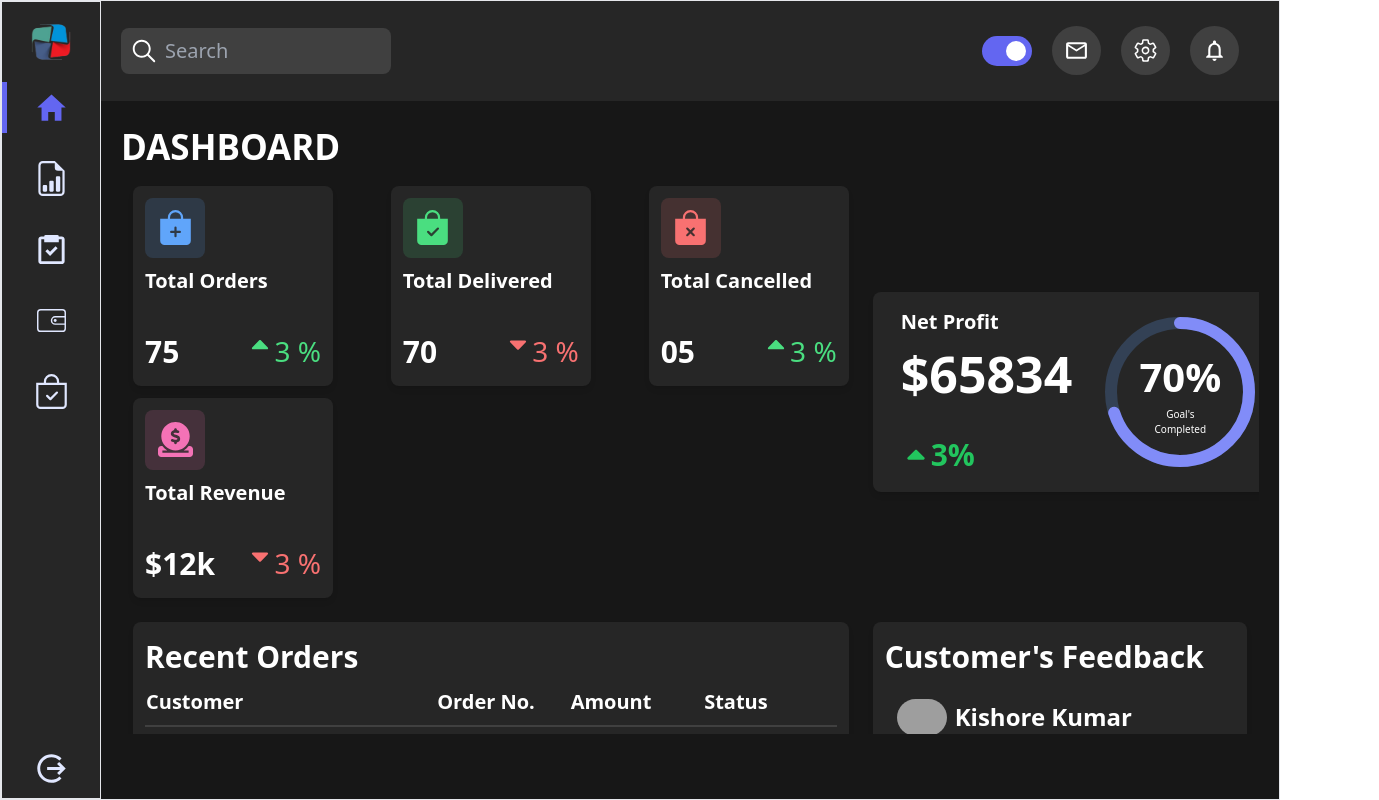
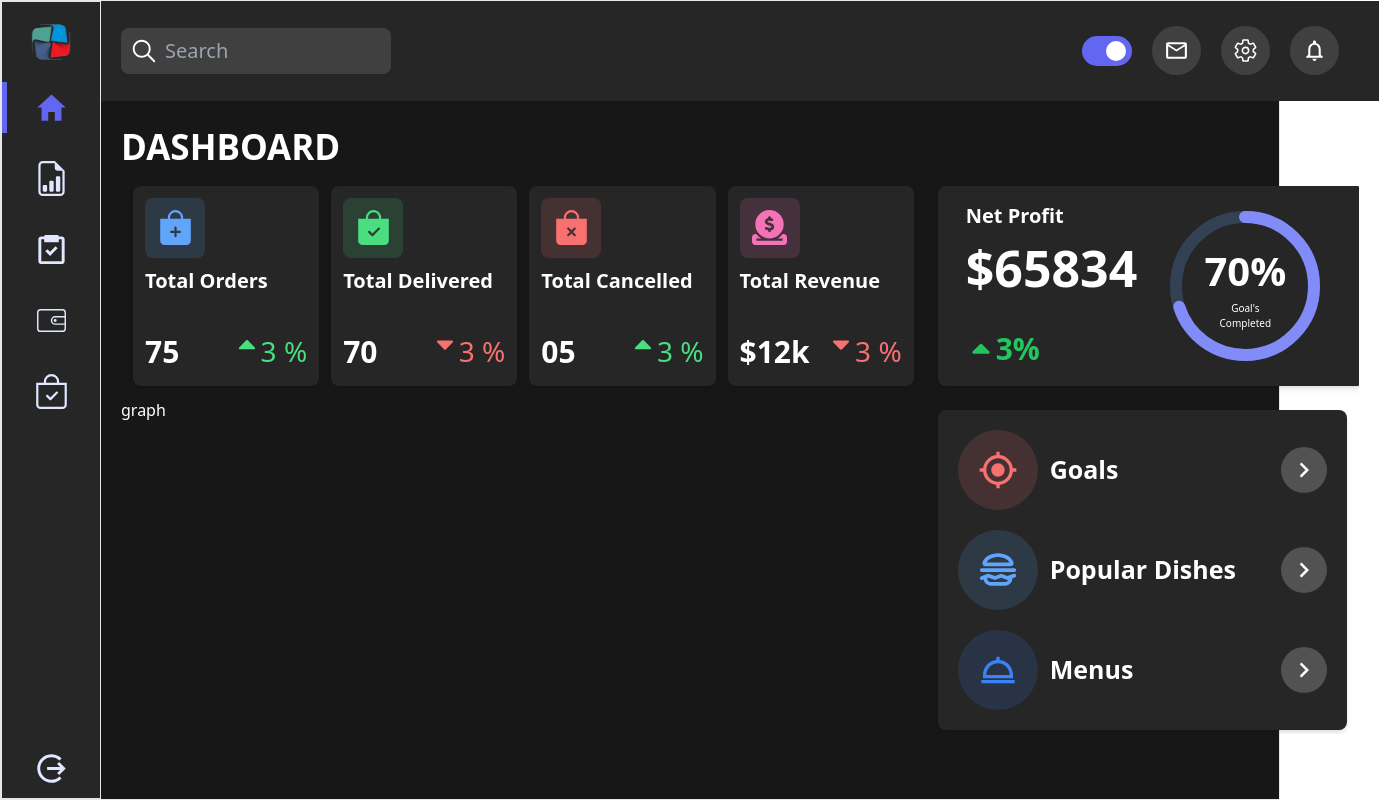
Before and after one commit to iamkishoremahto/dashboard, a React (Vite) app: page / in a window 1280 px wide. Shown: the whole page, 1379 px wide, since content can reach past the window. Built offline with nearby package versions, Linux system fonts and the light colour scheme; grey boxes are pictures that could not be loaded.

Commit message:
working on section 1

```diff
--- /dev/null
+++ b/src/Components/LinkCard.jsx
@@ -0,0 +1,26 @@
+
+import { MdOutlineKeyboardArrowRight } from "react-icons/md";
+
+import { Link } from "react-router-dom";
+
+export default function LinkCard({ icon, title, icon_bg_color, icon_text_color, link}){
+    return (
+        <>
+        <Link className=" flex  items-center justify-between w-full" to={link}>
+            <div className=" flex items-center gap-3">
+                <div className={`icon text-[30px] xl:text-[40px] p-5 rounded-full ${icon_bg_color} bg-opacity-15 ${icon_text_color}`}>
+                    {icon}
+                </div>
+                <p className=" xl:text-[25px] text-[18px] font-bold">{title}</p>
+
+            </div>
+
+            <div>
+                <div className=" xl:text-[30px] text-[20px] p-2 dark:bg-neutral-600 bg-indigo-100 bg-opacity-55  rounded-full">
+                    <MdOutlineKeyboardArrowRight />
+                </div>
+            </div>
+        </Link>
+        </>
+    )
+}
--- a/src/Components/OrderStatus.jsx
+++ b/src/Components/OrderStatus.jsx
@@ -4,7 +4,7 @@ import { FaCaretDown } from "react-icons/fa";
 export default function OrderStatus({ status, title, count, percentage, icon, bg_icon_color, icon_color }){
 
     return <>
-    <div className=" shadow-md rounded-lg md:h-[200px] md:w-[300px] lg:h-[200px] lg:w-[200px]  h-[200px] w-full flex flex-col justify-between dark:bg-neutral-800 bg-indigo-50 ">
+    <div className=" shadow-md rounded-lg   h-[200px] w-full lg:w-[200px] flex flex-col justify-between dark:bg-neutral-800 bg-indigo-50 ">
 
         <div className="p-3 flex flex-col gap-2 ">
             <div className={` ${icon_color} ${bg_icon_color} text-[35px] rounded-lg bg-opacity-15 h-[60px] w-[60px]  flex items-center justify-center`}>
--- a/src/Pages/Dashboard/Dashboard.jsx
+++ b/src/Pages/Dashboard/Dashboard.jsx
@@ -3,6 +3,7 @@ import HeroLayout from "../../Components/HeroLayout"
 
 import Section1 from "./Sections/Section1";
 import Section3 from "./Sections/Section3";
+import Section2 from "./Sections/Section2";
 
 export default function Dashboard() {
 
@@ -12,6 +13,7 @@ export default function Dashboard() {
     <HeroLayout heading = {"dashboard"}>
 
       <Section1 />
+      <Section2 />
       <Section3 />
 
     </HeroLayout>
--- a/src/Pages/Dashboard/Sections/Section1.jsx
+++ b/src/Pages/Dashboard/Sections/Section1.jsx
@@ -27,7 +27,7 @@ export default function Section1() {
 
       <SectionLayout>
 
-        <div className="status flex items-center md:justify-evenly lg:justify-evenly xl:justify-between justify-center gap-3 flex-wrap p-3">
+        <div className="status flex items-center md:justify-evenly lg:justify-evenly xl:justify-between justify-center gap-3 flex-wrap xl:flex-nowrap  p-3">
 
           <OrderStatus
             key={1}
--- /dev/null
+++ b/src/Pages/Dashboard/Sections/Section2.jsx
@@ -0,0 +1,49 @@
+
+import SectionLayout from "../../../Components/SectionLayout"
+import LinkCard from "../../../Components/LinkCard"
+import { MdMyLocation } from "react-icons/md";
+import { PiHamburgerBold } from "react-icons/pi";
+import { BiDish } from "react-icons/bi";
+
+export default function Section2() {
+  return (
+    <>
+    <SectionLayout>
+
+        <div>
+            graph
+        </div>
+        <div className="w-full p-3 ">
+            <div className="flex  gap-5 flex-col p-5 rounded-lg shadow-md w-full  bg-indigo-50 text-black dark:text-white dark:bg-neutral-800">
+                <LinkCard
+                icon = {<MdMyLocation />}
+                title = {'Goals'}
+                icon_bg_color = {'bg-red-400'}
+                icon_text_color = {'text-red-400'}
+                link = {'/'}
+                />
+
+                <LinkCard
+                icon = {<PiHamburgerBold />}
+                title = {'Popular Dishes'}
+                icon_bg_color = {'bg-blue-400'}
+                icon_text_color = {'text-blue-400'}
+                link = {'/'}
+                />
+                <LinkCard
+                icon = {<BiDish />}
+                title = {'Menus'}
+                icon_bg_color = {'bg-blue-500'}
+                icon_text_color = {'text-blue-500'}
+                link = {'/'}
+                />
+
+                {/* <LinkCard />
+                <LinkCard /> */}
+            </div>
+        </div>
+
+    </SectionLayout>
+    </>
+  )
+}
```
